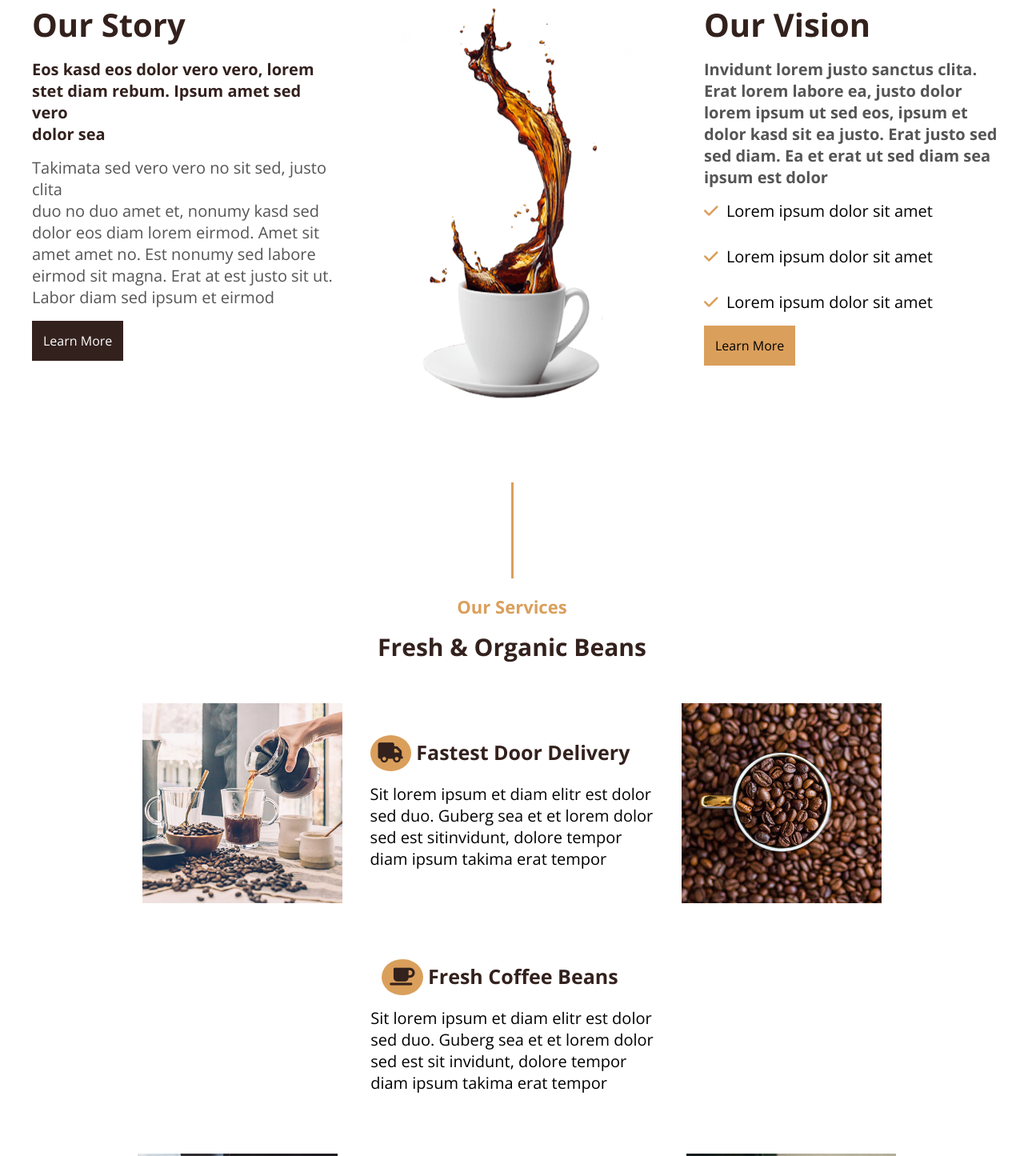
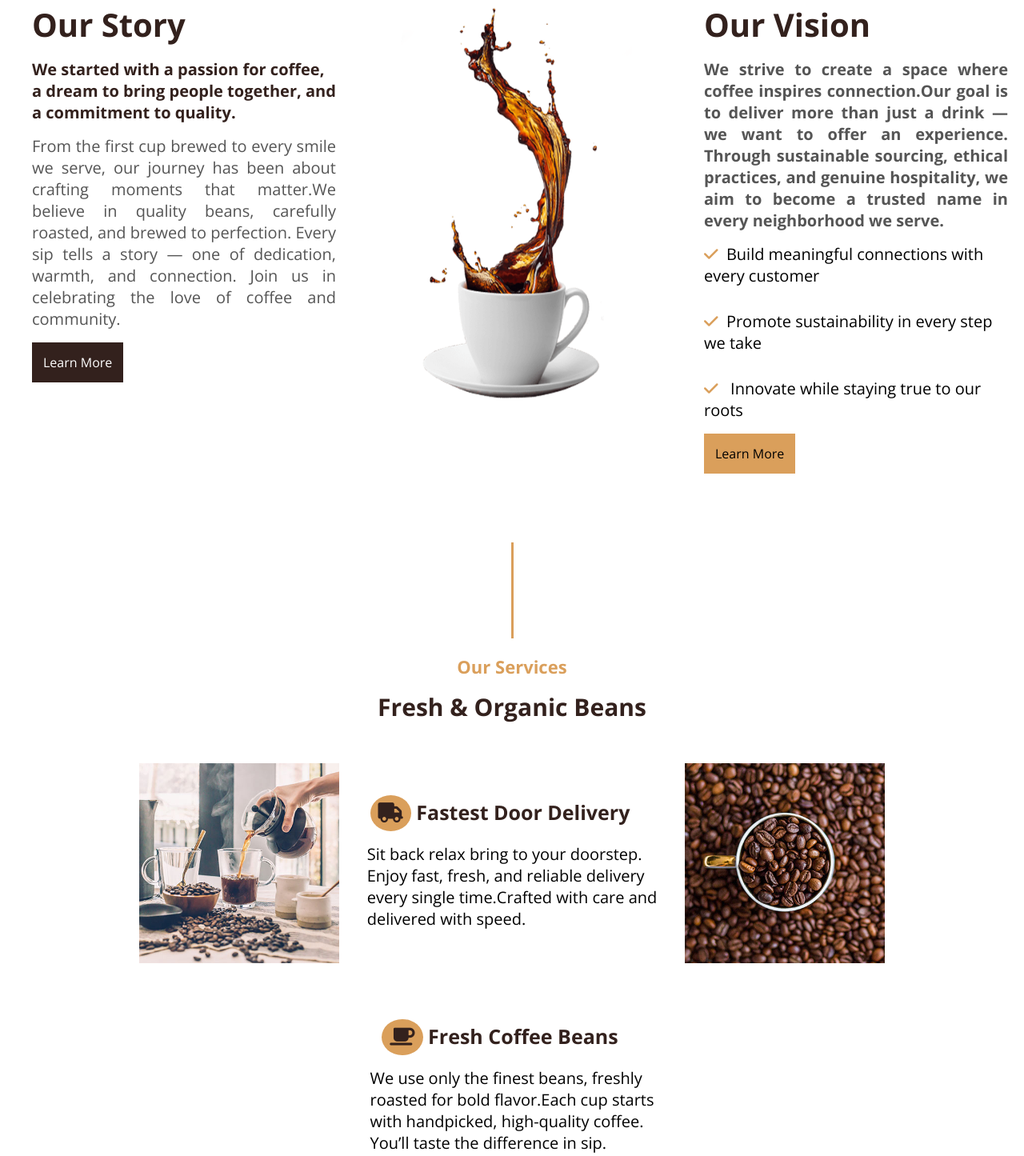
Before and after one commit to Kabileswaran09/KOPPEE-SHOP, a plain HTML site: page index.html in a window 1280 px wide. Shown: the part 1123-2568 px from the top of the page at 80% size. Drawn offline with nearby package versions, Linux system fonts and the light colour scheme; a web font is replaced by a local one.

Commit message:
file added

```diff
--- a/index.html
+++ b/index.html
@@ -59,8 +59,8 @@
 
         <section class="sub-box">
             <h1>Our Story</h1>
-             <h4>Eos kasd eos dolor vero vero, lorem <br>stet diam rebum. Ipsum amet sed vero <br> dolor sea</h4>
-             <p style="color: #555555;">Takimata sed vero vero no sit sed, justo clita <br> duo no duo amet et, nonumy kasd sed <br>dolor eos diam lorem eirmod. Amet sit <br> amet amet no. Est nonumy sed labore <br>eirmod sit magna. Erat at est justo sit ut. <br> Labor diam sed ipsum et eirmod</p>
+             <h4>We started with a passion for coffee, a dream to bring people together, and a commitment to quality.</h4>
+             <p style="color: #555555; text-align: justify;">From the first cup brewed to every smile we serve, our journey has been about crafting moments that matter.We believe in quality beans, carefully roasted, and brewed to perfection. Every sip tells a story — one of dedication, warmth, and connection. Join us in celebrating the love of coffee and community.</p>
              <a href="">Learn More</a>
         </section>
         <section class="second-box">
@@ -68,10 +68,10 @@
         </section>
          <section class="sub-box">
            <h1>Our Vision</h1>
-             <h4 style="color: #555555;">Invidunt lorem justo sanctus clita. Erat lorem labore ea, justo dolor lorem ipsum ut sed eos, ipsum et dolor kasd sit ea justo. Erat justo sed sed diam. Ea et erat ut sed diam sea ipsum est dolor</h4>
-             <p><i class="fa-solid fa-check"></i>&nbsp;&nbsp;Lorem ipsum dolor sit amet</p>
-             <p><i class="fa-solid fa-check"></i>&nbsp;&nbsp;Lorem ipsum dolor sit amet</p>
-             <p><i class="fa-solid fa-check"></i>&nbsp;&nbsp;Lorem ipsum dolor sit amet</p>
+             <h4 style="color: #555555; text-align: justify;">We strive to create a space where coffee inspires connection.Our goal is to deliver more than just a drink — we want to offer an experience. Through sustainable sourcing, ethical practices, and genuine hospitality, we aim to become a trusted name in every neighborhood we serve.</h4>
+             <p><i class="fa-solid fa-check"></i>&nbsp;&nbsp;Build meaningful connections with every customer</p>
+             <p><i class="fa-solid fa-check"></i>&nbsp;&nbsp;Promote sustainability in every step we take</p>
+             <p><i class="fa-solid fa-check"></i>&nbsp;&nbsp; Innovate while staying true to our roots</p>
              <a href="" style="background-color: #da9f5b;color: black;">Learn More</a>
         </section>
 
@@ -85,7 +85,7 @@
               <h1>Our Services</h1>
         </div>
         <div class="option">
-              <h1>Fresh & Organic Beans</h1>
+              <h1 style="padding: 0px 25px;">Fresh & Organic Beans</h1>
         </div>
     </div>
 
@@ -98,15 +98,14 @@
         </div>
         <div class="para1">
             <h1><i class="fa-solid fa-truck"></i>&nbsp;Fastest Door Delivery</h1>
-            <p>Sit lorem ipsum et diam elitr est dolor <br>sed duo. Guberg sea et et lorem dolor<br>sed est sitinvidunt, dolore tempor <br>diam ipsum takima erat tempor</p>
+            <p>Sit back relax bring to your doorstep. <br>Enjoy fast, fresh, and reliable delivery<br>every single time.Crafted with care and  <br>delivered with speed.</p>
         </div>
         <div class="img2">
             <img src="./image/img2.jpg" alt="">
         </div>
         <div class="para2">
             <h1><i class="fa fa-coffee service-icon"></i>&nbsp;Fresh Coffee Beans</h1>
-            <p>Sit lorem ipsum et diam elitr est dolor<br>sed duo. Guberg sea et et lorem dolor<br>sed est sit
-                invidunt, dolore tempor <br>diam ipsum takima erat tempor</p>
+            <p>We use only the finest beans, freshly<br>roasted for bold flavor.Each cup starts <br> with handpicked, high-quality coffee.<br>You’ll taste the difference in sip.</p>
         </div>
     </div>
     <div class="label">
@@ -115,22 +114,21 @@
         </div>
         <div class="para1 adj">
             <h1><i class="fa-solid fa-truck"></i>&nbsp;Best Quality Coffee</h1>
-            <p>Sit lorem ipsum et diam elitr est dolor <br>sed duo. Guberg sea et et lorem dolor <br>sed est sitinvidunt, dolore tempor <br>diam ipsum takima erat tempor</p>
+            <p>We use only the finest beans, freshly<br>roasted for bold flavor.Each cup starts<br>with handpicked, high-quality coffee.<br>You’ll taste the difference in sip.</p>
         </div>
         <div class="img2">
             <img src="./image/img4.jpg" alt="" style="margin-left: 12px;">
         </div>
         <div class="para2">
             <h1><i class="fa fa-coffee service-icon"></i>&nbsp;Online Table Booking</h1>
-            <p>Sit lorem ipsum et diam elitr est dolor<br>sed duo. Guberg sea et et lorem dolor<br>sed est sit
-                invidunt, dolore tempor <br>diam ipsum takima erat tempor</p>
+            <p>Sit back relax bring to your doorstep.<br>Enjoy fast, fresh, and reliable delivery<br>every single time.Crafted with care and<br>delivered with speed.</p>
         </div>
     </div>
 
      <div class="offer">
         <h1>50% OFF</h1>
         <h2>Sunday Special Offer</h2>
-        <h3>Only for Sunday from 1st Jan to 30th Jan 2045</h3>
+        <h3>Only for Sunday from 1st Jan to 30th Jan 2025</h3>
         <div class="mail">
         <input type="text" placeholder="Your Email" style="height: 50px; width: 220px; border: 5px solid #da9f5b;">
         <a href="">Sign Up</a>
@@ -157,9 +155,9 @@
                 $5
              </div>
         </div>
-        <div class="menupara1">
+        <div class="menupara1" style="text-align: justify;">
             <h2>Black Coffee</h2><br>
-            <p>Sit lorem ipsum et diam elitr est dolor sed duo <br> guberg sea et et lorem dolor</p>
+            <p>Rich in flavor, bold in taste,perfection.Perfect for those their coffee strong and pure.</p>
         </div>
         </div>
         <div class="total">
@@ -170,7 +168,7 @@
         </div>
         <div class="menupara1">
             <h2>Chocolete Coffee</h2><br>
-            <p>Sit lorem ipsum et diam elitr est dolor sed duo <br>guberg sea et et lorem dolor</p>
+            <p>A smooth blend of coffee and rich chocolate.Sweet, creamy, and the perfect</p>
         </div>
         </div>
         <div class="total">
@@ -181,7 +179,7 @@
         </div>
         <div class="menupara1">
             <h2>Coffee With Milk</h2><br>
-            <p>Sit lorem ipsum et diam elitr est dolor sed duo <br> guberg sea et et lorem dolor</p>
+            <p>Rich in flavor, bold in taste,perfection.Perfect for those their coffee strong and pure.</p>
         </div>
         </div>
     </div>
@@ -196,7 +194,7 @@
         </div>
         <div class="menupara1">
             <h2>Black Coffee</h2><br>
-            <p>Sit lorem ipsum et diam elitr est dolor sed duo <br> guberg sea et et lorem dolor</p>
+            <p>A smooth blend of coffee and rich chocolate.Sweet, creamy, and the perfect</p>
         </div>
         </div>
         <div class="total">
@@ -207,7 +205,7 @@
         </div>
         <div class="menupara1">
             <h2>Chocolete Coffee</h2><br>
-            <p>Sit lorem ipsum et diam elitr est dolor sed duo <br>guberg sea et et lorem dolor</p>
+            <p>Rich in flavor, bold in taste,perfection.Perfect for those their coffee strong and pure.</p>
         </div>
         </div>
         <div class="total">
@@ -218,7 +216,7 @@
         </div>
         <div class="menupara1">
             <h2>Coffee With Milk</h2><br>
-            <p>Sit lorem ipsum et diam elitr est dolor sed duo <br> guberg sea et et lorem dolor</p>
+            <p>A smooth blend of coffee and rich chocolate.Sweet, creamy, and the perfect</p>
         </div>
         </div>
     </div>
@@ -227,10 +225,10 @@
      <div class="table">
         <h1>30% OFF</h1>
         <h2 style="margin-top: 40px; color:#FFFFFF; font-size: 35px;">For Online Reservation</h2>
-        <p class="tabpara"> Lorem justo clita erat lorem labore ea, justo dolor lorem ipsum <br> ut sed eos, ipsum et dolor kasd sit ea justo. Erat justo sed <br>sed diam. Ea et erat ut sed diam sea</p>
-        <span><i class="fa-regular fa-square"></i>&nbsp;Lorem ipsum dolor sit amet</span><br>
-        <span><i class="fa-regular fa-square"></i>&nbsp;Lorem ipsum dolor sit amet</span><br>
-         <span><i class="fa-regular fa-square"></i>&nbsp;Lorem ipsum dolor sit amet</span>
+        <p class="tabpara">we want to offer an experience. Through sustainable sourcing, ethical practices, and genuine hospitality</p>
+        <span><i class="fa-regular fa-square"></i>&nbsp;Build meaningful connections with every customer</span><br>
+        <span><i class="fa-regular fa-square"></i>&nbsp;Promote sustainability in every step we take</span><br>
+         <span><i class="fa-regular fa-square"></i>&nbsp; Innovate while staying true to our roots</span>
     </div>
     <div class="table2">
         <div class="obj">
@@ -288,7 +286,7 @@
         </div>
         <div class="div2">
             <h1>Follow Us</h1>
-            <h3>Amet elitr vero magna sed ipsum sit kasd <br>sea elitr lorem rebum</h3>
+            <h3>Follow us on instagram,facebook,linkedin and twitter</h3>
             <span><i class="fa-brands fa-instagram"></i></span>
             <span><i class="fa-brands fa-linkedin"></i></span>
             <span><i class="fa-brands fa-facebook"></i></span>
```
